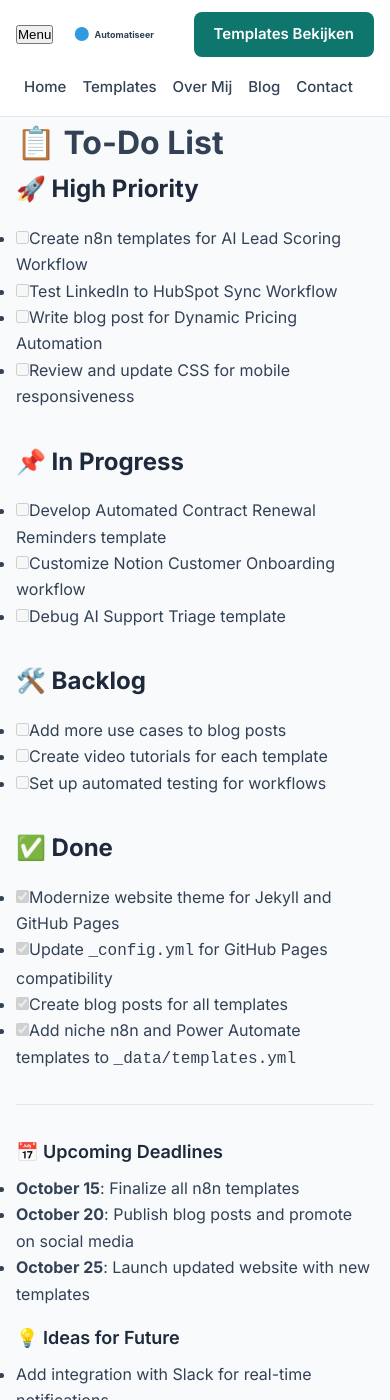
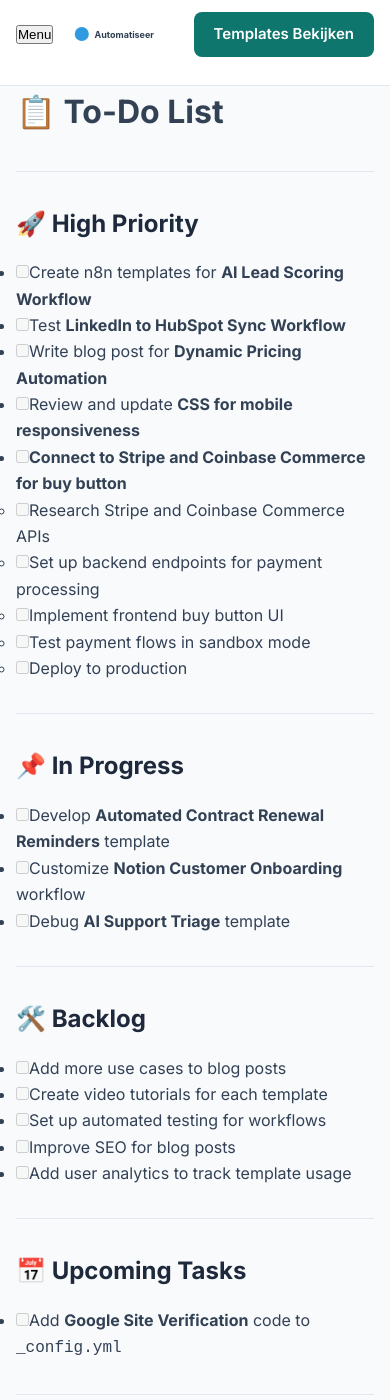
Before and after one commit to jahruhn/automatiseer.io, a Jekyll site: the page built from TODO.md, in a window 390 px wide and 1400 px high. Built offline with Jekyll 4.4.1, drawn with Linux system fonts in a browser that asks for light colours; our own code applies the rules of GitHub Pages for plain Markdown files; some of the changed text lies outside the part shown.

Commit message:
added site structure and sitemap

```diff
--- a/TODO.md
+++ b/TODO.md
@@ -1,35 +1,71 @@
 # 📋 To-Do List
 
-## 🚀 High Priority
-- [ ] Create n8n templates for AI Lead Scoring Workflow
-- [ ] Test LinkedIn to HubSpot Sync Workflow
-- [ ] Write blog post for Dynamic Pricing Automation
-- [ ] Review and update CSS for mobile responsiveness
+---
 
-## 📌 In Progress
-- [ ] Develop Automated Contract Renewal Reminders template
-- [ ] Customize Notion Customer Onboarding workflow
-- [ ] Debug AI Support Triage template
+## 🚀 **High Priority**
+- [ ] Create n8n templates for **AI Lead Scoring Workflow**
+- [ ] Test **LinkedIn to HubSpot Sync Workflow**
+- [ ] Write blog post for **Dynamic Pricing Automation**
+- [ ] Review and update **CSS for mobile responsiveness**
+- [ ] **Connect to Stripe and Coinbase Commerce for buy button**
+  - [ ] Research Stripe and Coinbase Commerce APIs
+  - [ ] Set up backend endpoints for payment processing
+  - [ ] Implement frontend buy button UI
+  - [ ] Test payment flows in sandbox mode
+  - [ ] Deploy to production
 
-## 🛠️ Backlog
+---
+
+## 📌 **In Progress**
+- [ ] Develop **Automated Contract Renewal Reminders** template
+- [ ] Customize **Notion Customer Onboarding** workflow
+- [ ] Debug **AI Support Triage** template
+
+---
+
+## 🛠️ **Backlog**
 - [ ] Add more use cases to blog posts
 - [ ] Create video tutorials for each template
 - [ ] Set up automated testing for workflows
-
-## ✅ Done
-- [x] Modernize website theme for Jekyll and GitHub Pages
-- [x] Update `_config.yml` for GitHub Pages compatibility
-- [x] Create blog posts for all templates
-- [x] Add niche n8n and Power Automate templates to `_data/templates.yml`
+- [ ] Improve SEO for blog posts
+- [ ] Add user analytics to track template usage
 
 ---
 
-### 📅 Upcoming Deadlines
-- **October 15**: Finalize all n8n templates
-- **October 20**: Publish blog posts and promote on social media
-- **October 25**: Launch updated website with new templates
+## 📅 **Upcoming Tasks**
+- [ ] Add **Google Site Verification** code to `_config.yml`
 
-### 💡 Ideas for Future
-- Add integration with Slack for real-time notifications
-- Create a community forum for template users
-- Develop a premium template bundle
+---
+
+## ✅ **Done
+- [x] Modernize website theme for **Jekyll and GitHub Pages**
+- [x] Update `_config.yml` for **GitHub Pages compatibility**
+- [x] Create blog posts for all templates
+- [x] Add niche **n8n and Power Automate templates** to `_data/templates.yml`
+
+---
+
+### 📅 **Upcoming Deadlines**
+| Task                                      | Deadline       |
+|-------------------------------------------|----------------|
+| Finalize all n8n templates                | October 15     |
+| Publish blog posts and promote on social media | October 20     |
+| Launch updated website with new templates | October 25     |
+| Implement Stripe/Coinbase integration     | October 30     |
+
+---
+
+### 💡 **Ideas for Future**
+- [ ] Add integration with **Slack for real-time notifications**
+- [ ] Create a **community forum for template users**
+- [ ] Develop a **premium template bundle**
+- [ ] Explore **AI-driven template recommendations**
+- [ ] Implement **multi-language support** for templates
+
+---
+
+### 📊 **Metrics to Track**
+- Template download counts
+- User engagement and feedback
+- Conversion rates for blog posts
+- Payment success/failure rates (post-Stripe/Coinbase integration)
--- a/_includes/footer.html
+++ b/_includes/footer.html
@@ -1,11 +1,66 @@
 <footer>
   <div class="container">
-    <div class="footer-links">
-      <a href="https://www.linkedin.com/in/{{ site.linkedin_username }}/">LinkedIn</a>
-      <a href="https://github.com/{{ site.github_username }}">GitHub</a>
-      <a href="{{ site.baseurl }}/contact">Contact</a>
+    <div class="footer-content">
+      <div class="footer-section">
+        <h3>Links</h3>
+        <ul>
+          <li><a href="{{ site.baseurl }}/">Home</a></li>
+          <li><a href="{{ site.baseurl }}/templates">Templates</a></li>
+          <li><a href="{{ site.baseurl }}/about">Over Mij</a></li>
+          <li><a href="{{ site.baseurl }}/blog">Blog</a></li>
+          <li><a href="{{ site.baseurl }}/contact">Contact</a></li>
+          <li><a href="{{ site.baseurl }}/privacy">Privacybeleid</a></li>
+          <li><a href="{{ site.baseurl }}/sitemap.xml">Sitemap</a></li>
+          </ul>
+      </div>
+      <div class="footer-section">
+        <h3>Volg Ons</h3>
+        <div class="social-icons">
+          <a href="https://www.linkedin.com/in/{{ site.linkedin_username }}/" target="_blank" rel="noopener noreferrer">
+            <img src="{{ site.baseurl }}/assets/images/linkedin-icon.svg" alt="LinkedIn" width="24" height="24">
+          </a>
+          <a href="https://github.com/{{ site.github_username }}" target="_blank" rel="noopener noreferrer">
+            <img src="{{ site.baseurl }}/assets/images/github-icon.svg" alt="GitHub" width="24" height="24">
+          </a>
+          <a href="https://twitter.com/{{ site.twitter_username }}" target="_blank" rel="noopener noreferrer">
+            <img src="{{ site.baseurl }}/assets/images/twitter-icon.svg" alt="Twitter" width="24" height="24">
+          </a>
+        </div>
+      </div>
     </div>
-    <p>© {{ "now" | date: "%Y" }} {{ site.author }} — Alle rechten voorbehouden.</p>
-    <p><a href="/privacy">Privacybeleid</a></p>
+    <div class="footer-bottom">
+      <p>© {{ "now" | date: "%Y" }} {{ site.author }} — Alle rechten voorbehouden.</p>
+    </div>
   </div>
 </footer>
+
+<style>
+  /* Footer styles */
+  .footer-content {
+    display: flex;
+    justify-content: space-between;
+    margin-bottom: 20px;
+  }
+  .footer-section {
+    flex: 1;
+  }
+  .footer-section h3 {
+    margin-bottom: 10px;
+  }
+  .footer-section ul {
+    list-style: none;
+    padding: 0;
+  }
+  .footer-section ul li {
+    margin-bottom: 5px;
+  }
+  .social-icons {
+    display: flex;
+    gap: 10px;
+  }
+  .footer-bottom {
+    text-align: center;
+    padding-top: 10px;
+    border-top: 1px solid #eee;
+  }
+</style>
--- a/_includes/head.html
+++ b/_includes/head.html
@@ -2,6 +2,20 @@
   <meta charset="utf-8">
   <meta name="viewport" content="width=device-width, initial-scale=1">
   <meta name="description" content="{{ page.description | default: site.description }}">
+
+  <!-- GEO Meta Tags -->
+  <meta name="geo.region" content="NL">
+  <meta name="geo.position" content="52.3667;4.9000"> <!-- Amsterdam coordinates -->
+  <meta name="ICBM" content="52.3667, 4.9000">
+
+  <!-- Hreflang Tags (if multilingual) -->
+  <link rel="alternate" hreflang="nl" href="{{ site.url }}{{ site.baseurl }}{{ page.url }}" />
+
+  <!-- Canonical URL -->
+  <link rel="canonical" href="{{ site.url }}{{ site.baseurl }}{{ page.url }}" />
+
+  <!-- Google Site Verification -->
+  <meta name="google-site-verification" content="{{ site.google_site_verification }}">
 
   <!-- Jekyll SEO Tag -->
   {% seo %}
--- a/_includes/header.html
+++ b/_includes/header.html
@@ -7,7 +7,13 @@
     </div>
     <ul class="nav-links">
       <li><a href="{{ site.baseurl }}/">Home</a></li>
-      <li><a href="{{ site.baseurl }}/templates">Templates</a></li>
+      <li class="dropdown">
+        <a href="{{ site.baseurl }}/templates">Templates</a>
+        <ul class="dropdown-menu">
+          <li><a href="{{ site.baseurl }}/templates#n8n">n8n Templates</a></li>
+          <li><a href="{{ site.baseurl }}/templates#power-automate">Power Automate Templates</a></li>
+        </ul>
+      </li>
       <li><a href="{{ site.baseurl }}/about">Over Mij</a></li>
       <li><a href="{{ site.baseurl }}/blog">Blog</a></li>
       <li><a href="{{ site.baseurl }}/contact">Contact</a></li>
@@ -15,5 +21,46 @@
     <div class="cta-button">
       <a href="{{ site.baseurl }}/templates" class="button">Templates Bekijken</a>
     </div>
+    <div class="menu-toggle">
+      <span></span>
+      <span></span>
+      <span></span>
+    </div>
   </nav>
 </header>
+
+<style>
+  /* Basic dropdown and mobile menu styles */
+  .dropdown-menu {
+    display: none;
+    position: absolute;
+    background: white;
+    padding: 10px;
+    border-radius: 4px;
+    box-shadow: 0 2px 5px rgba(0,0,0,0.2);
+    list-style: none;
+  }
+  .dropdown:hover .dropdown-menu {
+    display: block;
+  }
+  .menu-toggle {
+    display: none;
+    cursor: pointer;
+  }
+  @media (max-width: 768px) {
+    .nav-links {
+      display: none;
+    }
+    .menu-toggle {
+      display: block;
+    }
+  }
+</style>
+
+<script>
+  // Toggle mobile menu
+  document.querySelector('.menu-toggle').addEventListener('click', function() {
+    const navLinks = document.querySelector('.nav-links');
+    navLinks.style.display = navLinks.style.display === 'block' ? 'none' : 'block';
+  });
+</script>
```
Also changed, not shown: privacy.md (added, +43 -0 lines), robots.txt (added, +10 -0 lines).
